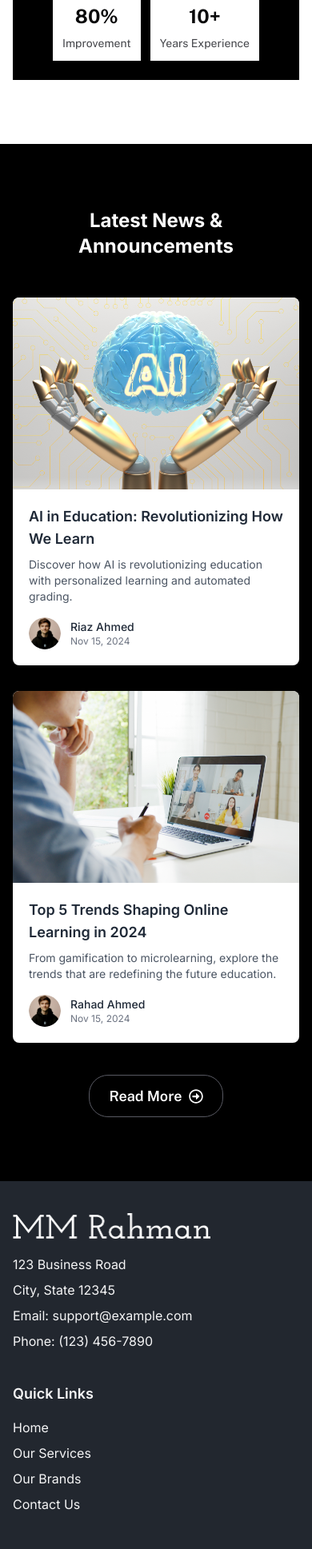
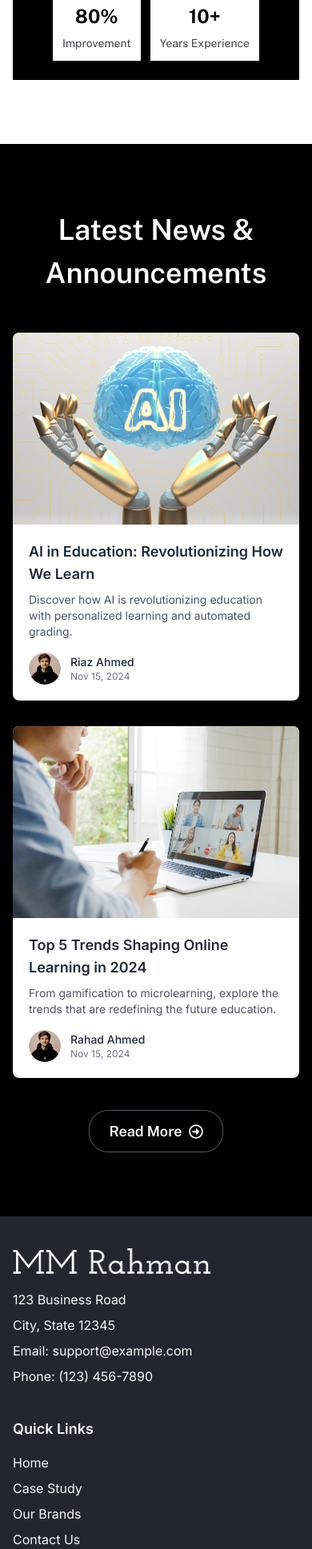
Before and after one commit to rahadsr30/mm-rahman-llc, a Next.js app: page / in a window 390 px wide. Shown: the part 3603-5540 px from the top of the page at 80% size. Built offline with nearby package versions, Linux system fonts and the light colour scheme.

Commit message:
update navbar

```diff
--- a/src/app/page.tsx
+++ b/src/app/page.tsx
@@ -80,7 +80,10 @@ export default function Home() {
     <main>
       <Navbar />
       <div>
-        <header className="bg-[url('/heroBg.png')] bg-cover bg-center">
+        <header
+          id="home"
+          className="bg-[url('/heroBg.png')] bg-cover bg-center"
+        >
           <div className="wrapper py-6 lg:py-10 grid grid-cols-1 lg:grid-cols-2 gap-10 items-center">
             <div>
               <p className="text-hero text-[#0A0A0B] mb-6 lg:mb-10 font-public">
@@ -105,7 +108,10 @@ export default function Home() {
           </div>
         </header>
 
-        <section className="bg-[url('/advantageBg.png')] bg-cover bg-center">
+        <section
+          id="caseStudy"
+          className="bg-[url('/advantageBg.png')] bg-cover bg-center"
+        >
           <div className="wrapper py-section ">
             <div className="flex justify-between lg:flex-row flex-col-reverse items-center gap-8 lg:gap-20">
               <div className="relative group w-full lg:w-1/2 overflow-hidden rounded-lg">
@@ -167,7 +173,7 @@ export default function Home() {
 
         <section className="bg-[url('/blankBg.png')] bg-cover bg-center py-section"></section>
 
-        <section className="bg-white py-section">
+        <section id="brands" className="bg-white py-section">
           <div className="wrapper">
             <h2 className="text-title text-[#3A3A3F] font-public">
               Our Brands
@@ -237,9 +243,9 @@ export default function Home() {
           </div>
         </section>
 
-        <section className="bg-black py-section">
+        <section id="articles" className="bg-black py-section">
           <div className="wrapper max-w-7xl mx-auto px-4 sm:px-6 lg:px-8">
-            <h1 className="text-2xl md:text-4xl font-bold text-white text-center">
+            <h1 className="text-title font-public text-white text-center">
               Latest News & Announcements
             </h1>
             <div className="grid grid-cols-1 md:grid-cols-2 lg:grid-cols-3 gap-8 mt-12">
--- a/src/components/footer.tsx
+++ b/src/components/footer.tsx
@@ -26,22 +26,22 @@ const Footer: React.FC = () => {
             <h3 className="text-lg font-semibold mb-4">Quick Links</h3>
             <ul className="space-y-2">
               <li>
-                <a href="/home" className="hover:text-gray-400">
+                <a href="#home" className="hover:text-gray-400">
                   Home
                 </a>
               </li>
               <li>
-                <a href="/services" className="hover:text-gray-400">
-                  Our Services
+                <a href="#caseStudy" className="hover:text-gray-400">
+                  Case Study
                 </a>
               </li>
               <li>
-                <a href="/brands" className="hover:text-gray-400">
+                <a href="#brands" className="hover:text-gray-400">
                   Our Brands
                 </a>
               </li>
               <li>
-                <a href="/contact" className="hover:text-gray-400">
+                <a href="#contact" className="hover:text-gray-400">
                   Contact Us
                 </a>
               </li>
--- a/src/components/nav.tsx
+++ b/src/components/nav.tsx
@@ -14,10 +14,10 @@ const Navbar: React.FC = () => {
           <Image src={logo} alt="" width={247} height={32} />
 
           <div className="hidden md:flex space-x-8 text-[#F5F5F6] hover:text-white">
-            <a href="/home">Home</a>
-            <a href="/services">Services</a>
-            <a href="/brands">Our Brands</a>
-            <a href="/articles">Articles</a>
+            <a href="#home">Home</a>
+            <a href="#caseStudy">Case Study</a>
+            <a href="#brands">Our Brands</a>
+            <a href="#articles">Articles</a>
           </div>
 
           <div className="hidden md:flex">
```
